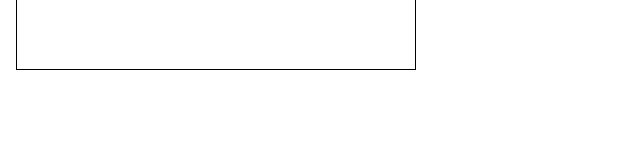
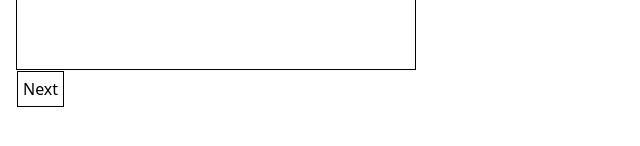
Before and after one commit to lokeshloki3/tabswitch-validate, a React (Vite) app: page / in a window 1280 px wide. Shown: the part 292-438 px from the top of the page, without its empty margins (0-640 px from the left). Built offline with nearby package versions, Linux system fonts and the light colour scheme.

Commit message:
Next prev buttons created

```diff
--- a/src/components/TabForm.jsx
+++ b/src/components/TabForm.jsx
@@ -11,6 +11,18 @@ const TabForm = () => {
     age: "",
     email: "",
   })
+
+  const handleNextClick = () => {
+    setActiveTab(activeTab + 1);
+  }
+
+  const handlePrevClick = () => {
+    setActiveTab(activeTab - 1);
+  }
+
+  const handleSubmitClick = () => {
+    console.log('data', data)
+  }
 
   return (
     <div>
@@ -27,8 +39,15 @@ const TabForm = () => {
       </div>
 
       <div className='content'>
-        <SelectedComponent data={data} setData={setData}/>
+        <SelectedComponent data={data} setData={setData} />
       </div>
+
+      <div>
+        {activeTab > 0 && <button onClick={handlePrevClick}>Prev</button>}
+        {activeTab < tabs.length - 1 && <button onClick={handleNextClick}>Next</button>}
+        {activeTab === tabs.length - 1 && <button onClick={handleSubmitClick}>Submit</button>}
+      </div>
+
     </div>
   )
 }
--- a/src/index.css
+++ b/src/index.css
@@ -25,3 +25,10 @@
 input{
     border: 1px solid black;
 }
+
+button{
+    border: 1px solid black;
+    padding: 5px;
+    margin: 1px;
+    cursor: pointer;
+}
```
